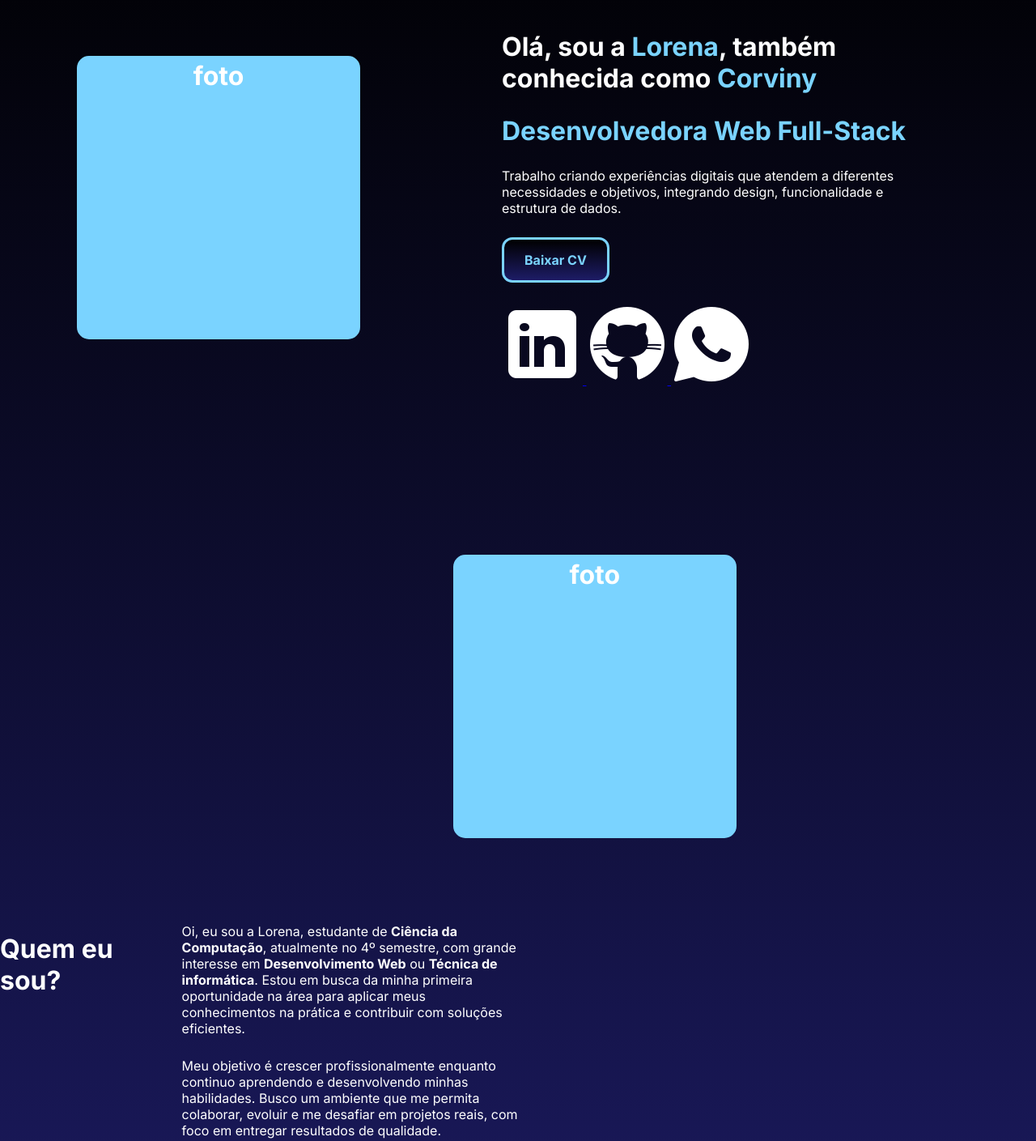
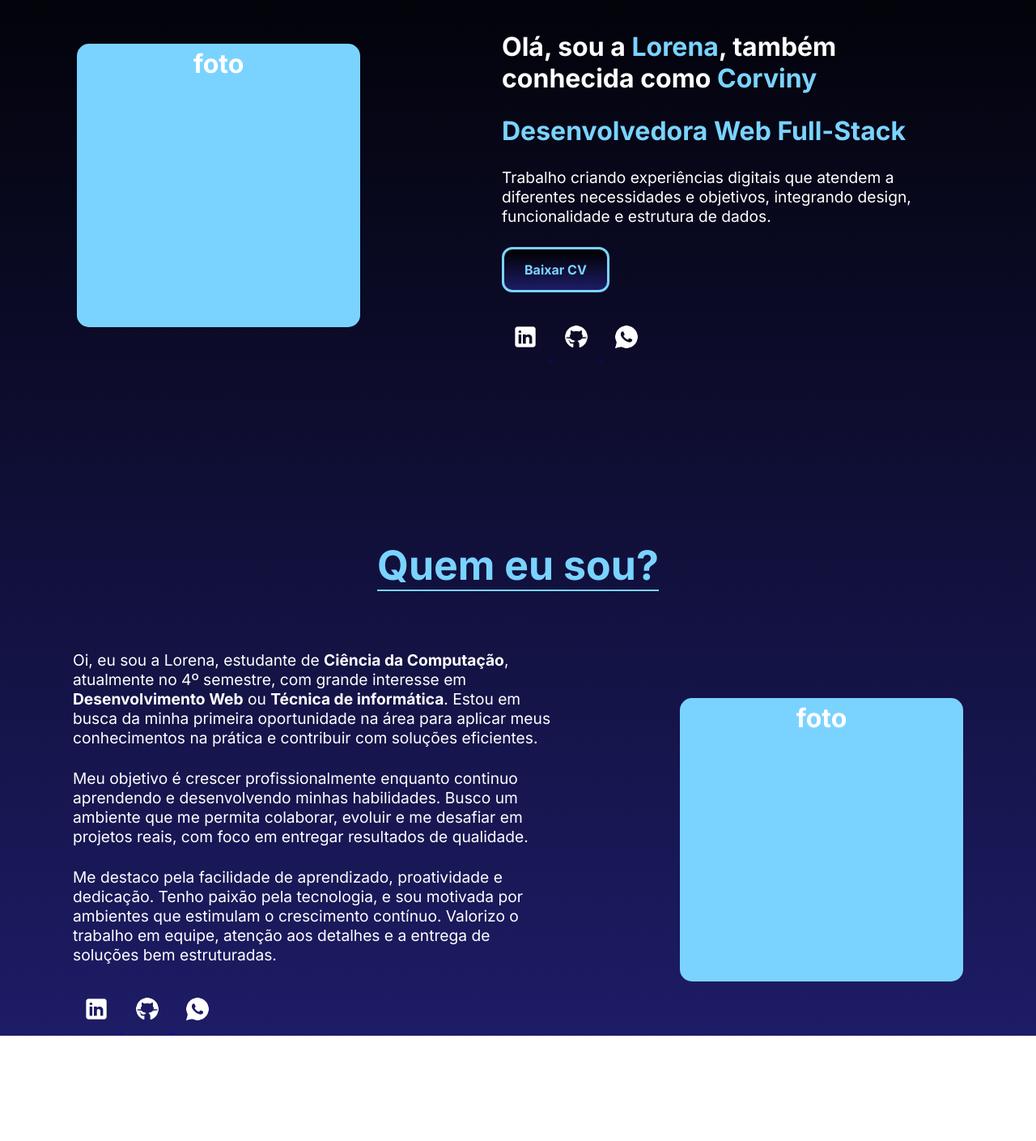
Before and after one commit to corvinyy/portifolio, a plain HTML site: page index.html in a window 1280 px wide. Shown: the part 147-1556 px from the top of the page at 81% size. After the commit the page ends 1426 px from the top, so only its background shows below. Drawn offline with Linux system fonts and the light colour scheme; some icons are missing; a web font is replaced by a local one.

Commit message:
style: refine header layout and enhance section responsiveness

```diff
--- a/css/style.css
+++ b/css/style.css
@@ -85,6 +85,24 @@ nav ul a.active {
     border-bottom: 2px solid var(--primary-color);
 }
 
+/* ------------------ ICONS SOCIAL ------------------ */
+
+.icons-social img {
+    width: 50px;
+    padding: 10px;
+    background-color: transparent;
+    margin: 4px;
+    border-radius: 13px;
+    transform: scale(1);
+    transition: transform 1s ease, background-color 1s ease;
+}
+
+.icons-social img:hover {
+    background-color: var(--primary-color);
+    transform: scale(1.2);
+}
+
+
 /* ------------------ HOME SECTION ------------------ */
 
 #home-section {
@@ -104,6 +122,13 @@ nav ul a.active {
   width: 100%;
 }
 
+.home-foto {
+  display: flex;
+  justify-content: center;
+  align-items: center;
+  flex-direction: column;
+}
+
 .home-foto #foto {
   text-align: center;
   width: 350px;
@@ -112,6 +137,8 @@ nav ul a.active {
   border: 5px solid var(--primary-color);
   border-radius: 15px;
   margin-bottom: 30px;
+  flex-wrap: wrap;
+
 }
 
 .home-texto {
@@ -122,6 +149,8 @@ nav ul a.active {
   margin-left: 100px;
   gap: 26px;
 }
+
+
 
 #home-section h1,
 #home-section p,
@@ -138,6 +167,7 @@ h1 {
 }
 p {
     color: #ffffff;
+    font-size: 1.2rem;
 }
 
 
@@ -161,25 +191,11 @@ p {
     transform: scale(1.1);
 }
 
-#icons-social img {
-    width: 50px;
-    padding: 10px;
-    background-color: transparent;
-    margin: 4px;
-    border-radius: 13px;
-    transform: scale(1);
-    transition: transform 1s ease, background-color 1s ease;
-}
-
-#icons-social img:hover {
-    background-color: var(--primary-color);
-    transform: scale(1.2);
-}
-
 /* ------------------ SOBRE MIM SECTION ------------------ */
 
 #sobremim-section {
     display: flex;
+    flex-direction: column;
     justify-content: center;
     align-items: center;
 }
@@ -188,22 +204,30 @@ p {
     display: flex;
     align-items: center;
     justify-content: center;
+    flex-direction: row-reverse;
     flex-wrap: wrap;
-    gap: 40px;
+    gap: 50px;
     max-width: 1200px;
     width: 100%;
-}
-
-.sobremim-titulo {
-    text-align: center;
-    font-size: 25px;
-    margin-bottom: 20px;
 
 }
 
-.sobremim-titulo h1 {
+#sobremim-titulo {
+    text-align: center;
+    font-size: 25px;
+    margin-bottom: 40px;
+}
+
+#sobremim-titulo h1 {
     color: var(--primary-color);
     border-bottom: 2px solid var(--primary-color);
+}
+
+.sobremim-foto {
+    display: flex;
+    justify-content: center;
+    align-items: center;
+    flex-direction: column;
 }
 
 .sobremim-foto #foto {
@@ -220,9 +244,8 @@ p {
     max-width: 600px;
     display: flex;
     flex-direction: column;
-    padding: 35px;
-    margin-right: 600px;
     gap: 26px;
+    margin-right: 100px;
 }
 
 .sobremim-texto p {
```
